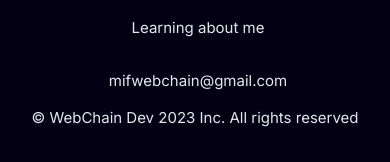
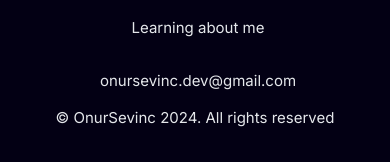
Before and after one commit to onursevinc-dev/ideaverse, a Next.js app: page / in a window 390 px wide. Shown: the part 5801-5963 px from the top of the page. Built offline with nearby package versions, Linux system fonts and the light colour scheme; a web font is replaced by a local one.

Commit message:
Name Change

```diff
--- a/components/main/Footer.tsx
+++ b/components/main/Footer.tsx
@@ -1,11 +1,5 @@
 import React from "react";
-import {
-  RxDiscordLogo,
-  RxGithubLogo,
-  RxInstagramLogo,
-  RxTwitterLogo,
-  RxLinkedinLogo,
-} from "react-icons/rx";
+import { RxDiscordLogo, RxGithubLogo, RxInstagramLogo, RxTwitterLogo, RxLinkedinLogo } from "react-icons/rx";
 
 import { FaYoutube } from "react-icons/fa";
 
@@ -14,8 +8,6 @@ const Footer = () => {
     <div className="w-full h-full bg-transparent text-gray-200 shadow-lg p-[15px] ">
       <div className="w-full flex flex-col items-center justify-center m-auto">
         <div className="w-full h-full flex flex-row items-center justify-around flex-wrap">
-
-
           <div className="min-w-[200px] h-auto flex flex-col items-center justify-start">
             <div className="font-bold text-[16px]">Community</div>
             <p className="flex flex-row items-center my-[15px] cursor-pointer">
@@ -49,26 +41,21 @@ const Footer = () => {
           <div className="min-w-[200px] h-auto flex flex-col items-center justify-start">
             <div className="font-bold text-[16px]">About</div>
             <p className="flex flex-row items-center my-[15px] cursor-pointer">
-
               <span className="text-[15px] ml-[6px]">Become Sponsor</span>
             </p>
             <p className="flex flex-row items-center my-[15px] cursor-pointer">
-
               <span className="text-[15px] ml-[6px]">Learning about me</span>
             </p>
             <p className="flex flex-row items-center my-[15px] cursor-pointer">
-
-                        <span className="text-[15px] ml-[6px]">mifwebchain@gmail.com</span>
+              <span className="text-[15px] ml-[6px]">onursevinc.dev@gmail.com</span>
             </p>
           </div>
         </div>
 
-            <div className="mb-[20px] text-[15px] text-center">
-                &copy; WebChain Dev 2023 Inc. All rights reserved
+        <div className="mb-[20px] text-[15px] text-center">&copy; OnurSevinc {new Date().getFullYear()}. All rights reserved</div>
       </div>
     </div>
-    </div>
-  )
-}
+  );
+};
 
-export default Footer
+export default Footer;
--- a/components/main/Navbar.tsx
+++ b/components/main/Navbar.tsx
@@ -6,21 +6,10 @@ const Navbar = () => {
   return (
     <div className="w-full h-[65px] fixed top-0 shadow-lg shadow-[#2A0E61]/50 bg-[#03001417] backdrop-blur-md z-50 px-10">
       <div className="w-full h-full flex flex-row items-center justify-between m-auto px-[10px]">
-        <a
-          href="#about-me"
-          className="h-auto w-auto flex flex-row items-center"
-        >
-          <Image
-            src="/NavLogo.png"
-            alt="logo"
-            width={70}
-            height={70}
-            className="cursor-pointer hover:animate-slowspin"
-          />
+        <a href="#about-me" className="h-auto w-auto flex flex-row items-center">
+          <Image src="/NavLogo.png" alt="logo" width={70} height={70} className="cursor-pointer hover:animate-slowspin" />
 
-          <span className="font-bold ml-[10px] hidden md:block text-gray-300">
-            WebChain Dev
-          </span>
+          <span className="font-bold ml-[10px] hidden md:block text-gray-300">OnurSevinc</span>
         </a>
 
         <div className="w-[500px] h-full flex flex-row items-center justify-between md:mr-20">
@@ -39,13 +28,7 @@ const Navbar = () => {
 
         <div className="flex flex-row gap-5">
           {Socials.map((social) => (
-            <Image
-              src={social.src}
-              alt={social.name}
-              key={social.name}
-              width={24}
-              height={24}
-            />
+            <Image src={social.src} alt={social.name} key={social.name} width={24} height={24} />
           ))}
         </div>
       </div>
```
Lines whose indentation alone changed are shown as unchanged.
